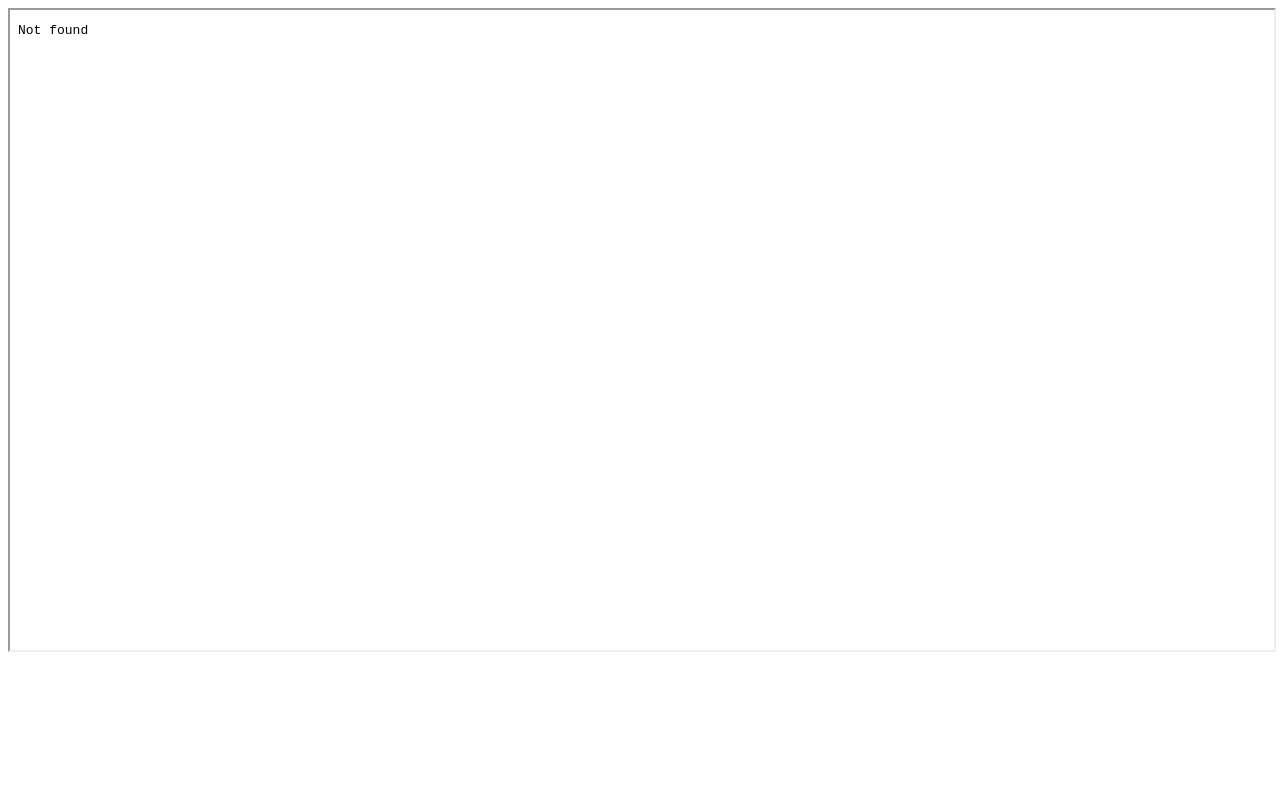
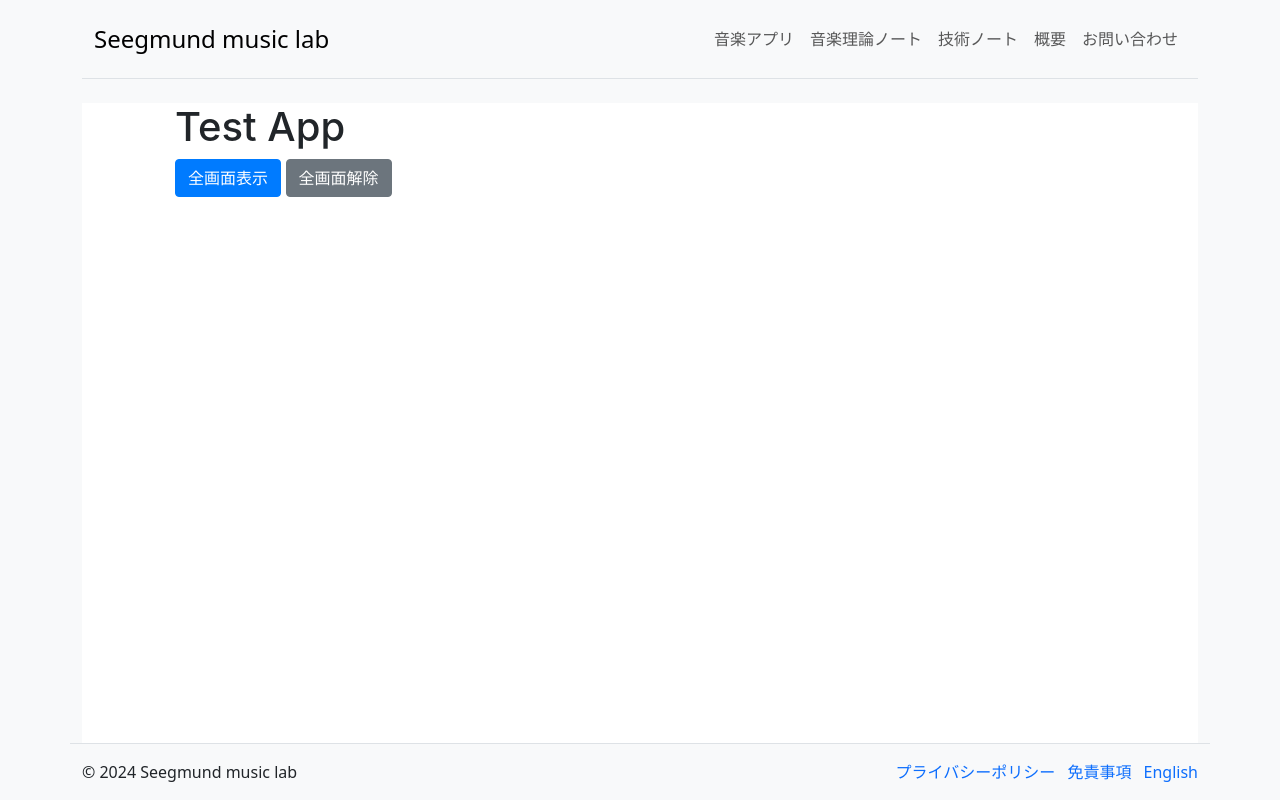
Before and after one commit to kogu0507/seegmund-music-lab, a plain HTML site: page ja/music-apps/test-app/index.html in a window 1280 px wide. Drawn offline with nearby package versions, Linux system fonts and the light colour scheme.

Commit message:
test fullscreen /static/apps/test-app/index.html

```diff
--- a/ja/music-apps/test-app/index.html
+++ b/ja/music-apps/test-app/index.html
@@ -1,11 +1,75 @@
-<!DOCTYPE html>
 <html lang="ja">
+
 <head>
-    <meta charset="UTF-8">
-    <meta name="viewport" content="width=device-width, initial-scale=1.0">
-    <title>Test App</title>
+  <meta charset="UTF-8">
+  <meta name="viewport" content="width=device-width, initial-scale=1.0">
+  <meta name="description" content="Seegmund Music Lab - 音楽理論、音楽アプリ、技術ノートなどのリソースを提供します。">
+  <meta name="keywords" content="音楽アプリ, 音楽理論, 技術ノート, Seegmund Music Lab">
+  <meta name="robots" content="index, follow">
+
+  <title>Seegmund music lab - 日本語トップページ</title>
+  <link rel="icon" href="/static/images/favicon.ico">
+
+  <!-- Bootstrap CSS -->
+  <link rel="stylesheet" href="https://cdn.jsdelivr.net/npm/bootstrap@5.3.2/dist/css/bootstrap.min.css">
+  <!-- base JS -->
+  <script type="module" src="/static/js/base.js" defer></script>
 </head>
-<body>
-    <iframe id="myIframe" src="static/apps/test-app/index.html" style="width:100%; height:80vh;"></iframe>
+
+<body class="bg-light">
+  <!-- ヘッダー -->
+  <header class="container">
+    <nav class="navbar navbar-expand-lg navbar-light bg-light border-bottom py-3">
+      <div class="container-fluid">
+        <a class="navbar-brand fs-4" href="/" aria-label="Seegmund music labのホームページ">Seegmund music lab</a>
+        <button class="navbar-toggler" type="button" data-bs-toggle="collapse" data-bs-target="#navbarNav"
+          aria-controls="navbarNav" aria-expanded="false" aria-label="ナビゲーションの切り替え">
+          <span class="navbar-toggler-icon"></span>
+        </button>
+        <div class="collapse navbar-collapse" id="navbarNav">
+          <ul class="navbar-nav ms-auto">
+            <li class="nav-item"><a class="nav-link" href="/ja/music-apps/" aria-label="音楽アプリのページ">音楽アプリ</a></li>
+            <li class="nav-item"><a class="nav-link" href="/ja/theory-notes/" aria-label="音楽理論ノートのページ">音楽理論ノート</a></li>
+            <li class="nav-item"><a class="nav-link" href="/ja/technical-notes/" aria-label="技術ノートのページ">技術ノート</a></li>
+            <li class="nav-item"><a class="nav-link" href="/ja/about/" aria-label="概要のページ">概要</a></li>
+            <li class="nav-item"><a class="nav-link" href="/ja/contact/" aria-label="お問い合わせページ">お問い合わせ</a></li>
+          </ul>
+        </div>
+      </div>
+    </nav>
+  </header>
+
+
+  <!-- メインコンテンツ -->
+  <main class="container mt-4">
+    <iframe id="myIframe" src="/static/apps/test-app/index.html" style="width:100%; height:80vh;"></iframe>
+  </main>
+
+
+
+  <!-- フッター -->
+  <footer class="container py-3 border-top">
+    <div class="d-flex justify-content-between flex-wrap">
+      <p class="mb-0">© 2024 Seegmund music lab</p>
+      <ul class="list-inline mb-0">
+        <li class="list-inline-item">
+          <a href="/ja/privacy-policy.html" class="text-decoration-none" aria-label="プライバシーポリシー">プライバシーポリシー</a>
+        </li>
+        <li class="list-inline-item">
+          <a href="/ja/disclaimer.html" class="text-decoration-none" aria-label="免責事項">免責事項</a>
+        </li>
+        <li class="list-inline-item">
+          <a href="#" class="lang-switch text-decoration-none" data-lang="en" aria-label="English">English</a>
+          <a href="#" class="lang-switch text-decoration-none" data-lang="ja" aria-label="日本語">日本語</a>
+        </li>
+      </ul>
+    </div>
+  </footer>
+
+
+  <!-- Bootstrap JS -->
+  <script src="https://cdn.jsdelivr.net/npm/bootstrap@5.3.2/dist/js/bootstrap.bundle.min.js"></script>
+
 </body>
+
 </html>
```
